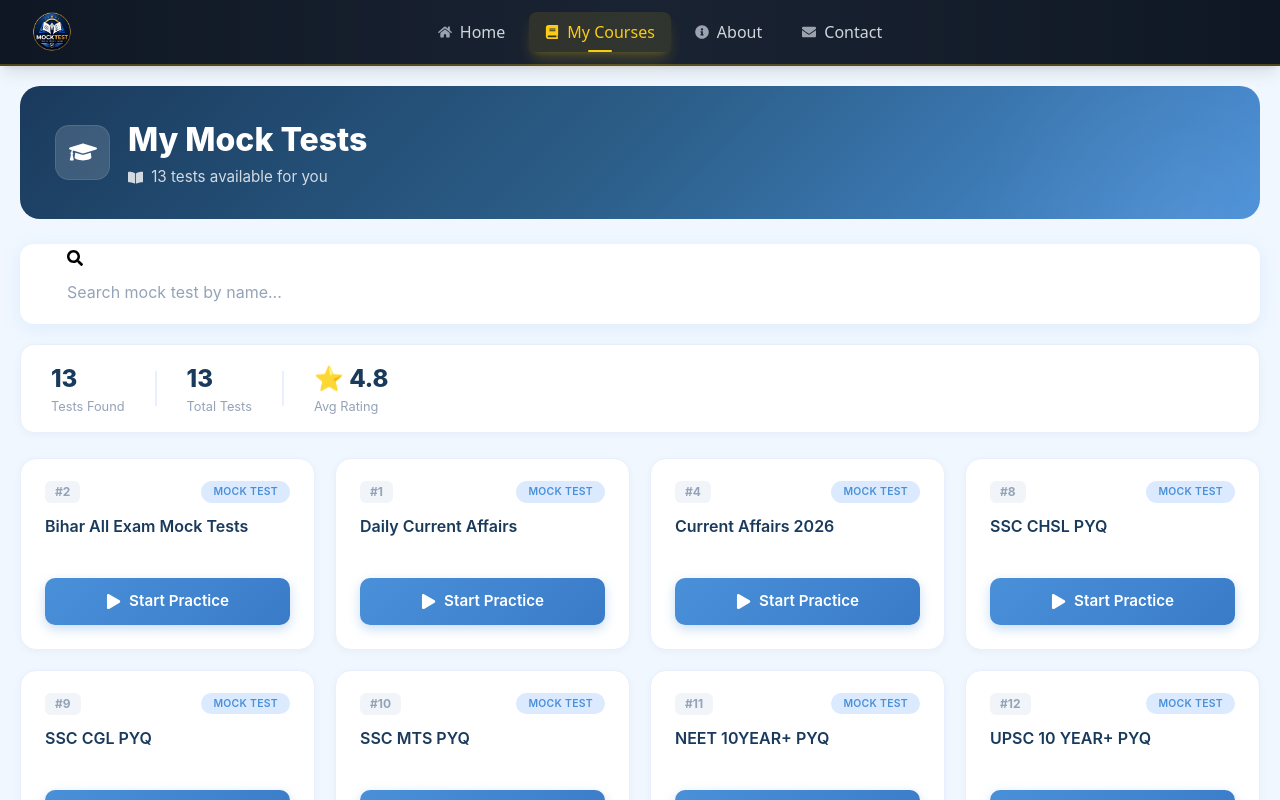
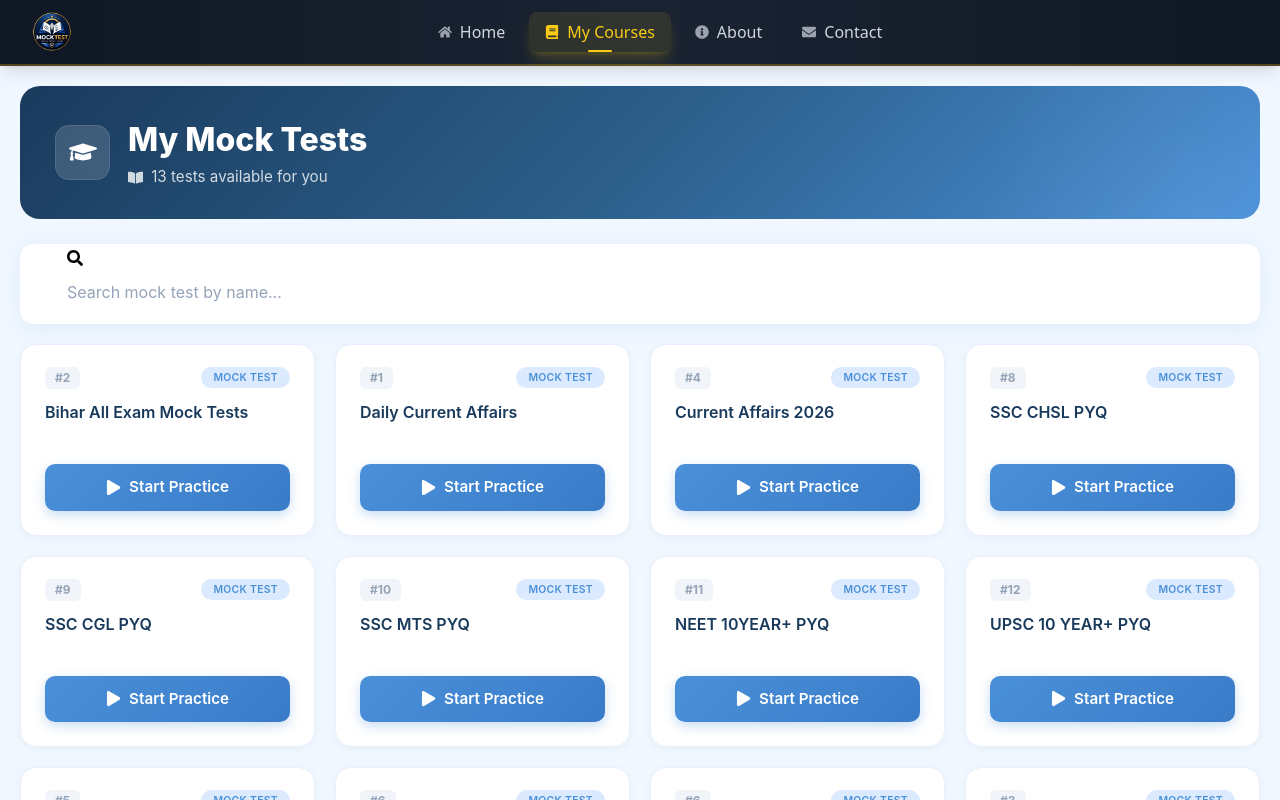
Before and after one commit to Nitish00029/Free-Mock-Test-, a React (Create React App) app: page /my-courses in a window 1280 px wide. Shown: the top 800 px of the page. Built offline with nearby package versions, Linux system fonts and the light colour scheme.

Commit message:
Update MyCourses.jsx

```diff
--- a/src/components/MyCourses.jsx
+++ b/src/components/MyCourses.jsx
@@ -5,84 +5,19 @@
   const [search, setSearch] = useState("");
 
   const tests = [
-    {
-      id: 2,
-      title: "Bihar All Exam Mock Tests",
-      button: "Start",
-      link: "/bihar-exam"
-    },
-    {
-      id: 1,
-      title: "Daily Current Affairs",
-      button: "Start",
-      link: "/daily-current-affairs"
-    },
-    {
-      id: 4,
-      title: "Current Affairs 2026",
-      button: "Start",
-      link: "/current-affairs-2026"
-    },
-    {
-      id: 8,
-      title: "SSC CHSL PYQ",
-      button: "Start",
-      link: "/bssc"
-    },
-    {
-      id: 9,
-      title: "SSC CGL PYQ",
-      button: "Start",
-      link: "/bssc"
-    },
-    {
-      id: 10,
-      title: "SSC MTS PYQ",
-      button: "Start",
-      link: "/bssc"
-    },
-    {
-      id: 11,
-      title: "NEET 10YEAR+ PYQ",
-      button: "Start",
-      link: "/bssc"
-    },
-    {
-      id: 12,
-      title: "UPSC 10 YEAR+ PYQ",
-      button: "Start",
-      link: "/bssc"
-    },
-    {
-      id: 5,
-      title: "RRB Group D 10 year + PYQ",
-      button: "Start",
-      link: "/group-d"
-    },
-    {
-      id: 6,
-      title: "SSC GD 10 year + PYQ Hindi",
-      button: "Start",
-      link: "/ssc-gd-hindi"
-    },
-    {
-      id: 6,
-      title: "SSC GD 10 year + PYQ English",
-      button: "Start",
-      link: "/ssc-gd"
-    },
-    {
-      id: 3,
-      title: "BSEB 10th + 12th Class all Mock Tests",
-      button: "Start",
-      link: "/bseb-10-12"
-    },
-    {
-      id: 7,
-      title: "CBSE 10th + 12th Class all Mock Tests",
-      button: "Start",
-      link: "/cbse-10-12"
-    }
+    { id: 2, title: "Bihar All Exam Mock Tests", button: "Start", link: "/bihar-exam" },
+    { id: 1, title: "Daily Current Affairs", button: "Start", link: "/daily-current-affairs" },
+    { id: 4, title: "Current Affairs 2026", button: "Start", link: "/current-affairs-2026" },
+    { id: 8, title: "SSC CHSL PYQ", button: "Start", link: "/sscchsl" },
+    { id: 9, title: "SSC CGL PYQ", button: "Start", link: "/ssccgl" },
+    { id: 10, title: "SSC MTS PYQ", button: "Start", link: "/sscmts" },
+    { id: 11, title: "NEET 10YEAR+ PYQ", button: "Start", link: "/neet" },
+    { id: 12, title: "UPSC 10 YEAR+ PYQ", button: "Start", link: "/upsc" },
+    { id: 5, title: "RRB Group D 10 year + PYQ", button: "Start", link: "/group-d" },
+    { id: 6, title: "SSC GD 10 year + PYQ Hindi", button: "Start", link: "/ssc-gd-hindi" },
+    { id: 6, title: "SSC GD 10 year + PYQ English", button: "Start", link: "/ssc-gd" },
+    { id: 3, title: "BSEB 10th + 12th Class all Mock Tests", button: "Start", link: "/bseb-10-12" },
+    { id: 7, title: "CBSE 10th + 12th Class all Mock Tests", button: "Start", link: "/cbse-10-12" }
   ];
 
   const filteredTests = tests.filter((test) =>
@@ -120,33 +55,14 @@
               className="search-input"
             />
             {search && (
-              <button
-                onClick={() => setSearch("")}
-                className="clear-btn"
-              >
+              <button onClick={() => setSearch("")} className="clear-btn">
                 ✕
               </button>
             )}
           </div>
         </div>
 
-        {/* Stats Bar */}
-        <div className="stats-bar">
-          <div className="stat-item">
-            <span className="stat-number">{filteredTests.length}</span>
-            <span className="stat-label">Tests Found</span>
-          </div>
-          <div className="stat-divider"></div>
-          <div className="stat-item">
-            <span className="stat-number">{tests.length}</span>
-            <span className="stat-label">Total Tests</span>
-          </div>
-          <div className="stat-divider"></div>
-          <div className="stat-item">
-            <span className="stat-number">⭐ 4.8</span>
-            <span className="stat-label">Avg Rating</span>
-          </div>
-        </div>
+
 
         {/* Cards Grid */}
         <div className="courses-grid">
@@ -180,10 +96,7 @@
             <p className="empty-text">
               We couldn't find any mock tests matching your search.
             </p>
-            <button
-              onClick={() => setSearch("")}
-              className="empty-btn"
-            >
+            <button onClick={() => setSearch("")} className="empty-btn">
               Clear Search
             </button>
           </div>
@@ -340,7 +253,7 @@
           color: #1a3a5c;
         }
 
-        /* Stats Bar */
+        /* Stats Bar - Divider styles removed */
         .stats-bar {
           display: flex;
           align-items: center;
@@ -367,12 +280,6 @@
         .stat-label {
           font-size: 0.8rem;
           color: #94a3b8;
-        }
-
-        .stat-divider {
-          width: 2px;
-          height: 35px;
-          background: #e8f0fe;
         }
 
         /* Grid */
@@ -610,10 +517,6 @@
             gap: 10px;
           }
 
-          .stat-divider {
-            display: none;
-          }
-
           .stat-item {
             flex-direction: row;
             align-items: center;
```
